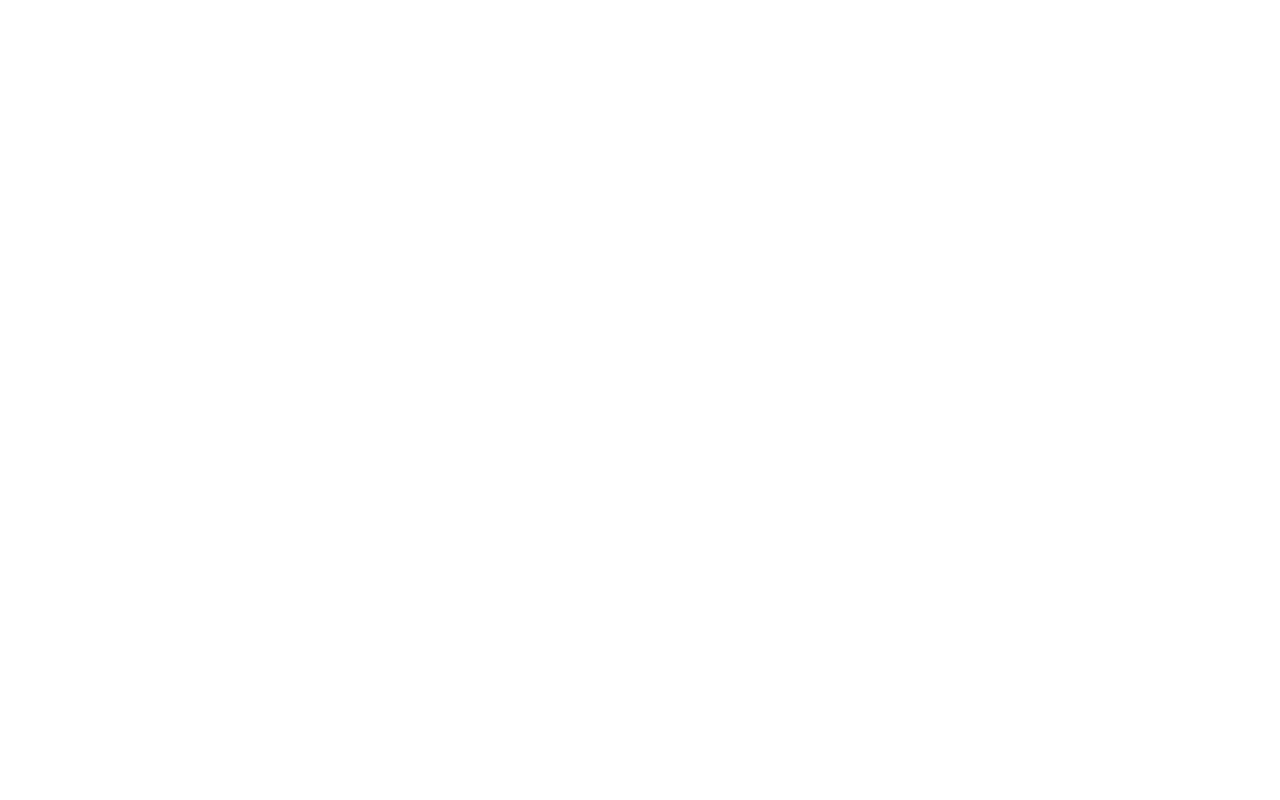
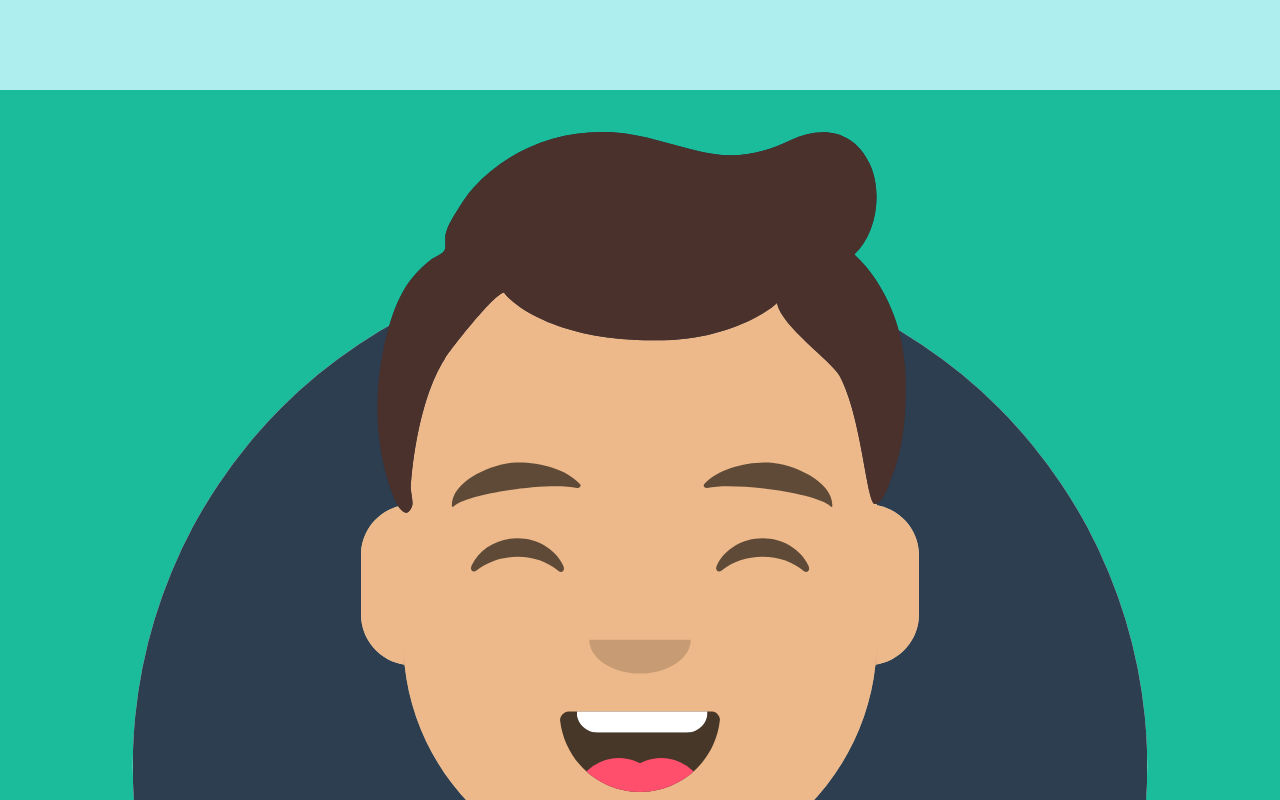
Before and after one commit to DaniloSalerno/html-css-bootstrap-freelancer, a plain HTML site: page index.html in a window 1280 px wide. Shown: the top 800 px of the page. Drawn offline with nearby package versions, Linux system fonts and the light colour scheme.

Commit message:
add jumbotron background and image

```diff
--- a/assets/css/style.css
+++ b/assets/css/style.css
@@ -0,0 +1,22 @@
+/* #region common */
+:root {
+    --bs-success-light: #1abc9c;
+}
+/* #endregion common */
+
+
+/* #region jumbotron */
+#jumbotron {
+    background-color: var(--bs-success-light);
+}
+/* #endregion jumbotron */
+
+
+
+/* #region debug */
+.debug header {
+    height: 90px;
+    background-color: paleturquoise;
+}
+
+/* #endregion debug */
--- a/index.html
+++ b/index.html
@@ -8,12 +8,23 @@
     <link href="https://cdn.jsdelivr.net/npm/bootstrap@5.3.0/dist/css/bootstrap.min.css" rel="stylesheet" integrity="sha384-9ndCyUaIbzAi2FUVXJi0CjmCapSmO7SnpJef0486qhLnuZ2cdeRhO02iuK6FUUVM" crossorigin="anonymous">
     <link rel="stylesheet" href="./assets/css/style.css">
   </head>
-  <body>
+  <body class="debug">
 
-    <header></header>
+    <header>
+
+    </header>
     <!-- /header -->
 
-    <main></main>
+    <main>
+        <section id="jumbotron">
+            <div class="container text-center">
+                <div>
+                    <img class="img-fluid" src="./assets/img/avatar.svg" alt="">
+                </div>
+            </div>
+            <!-- /.container -->
+        </section>
+    </main>
     <!-- /main -->
 
     <footer></footer>
```
